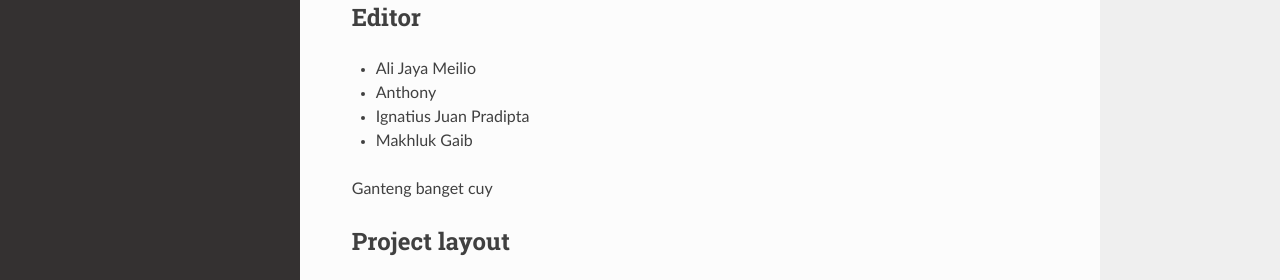
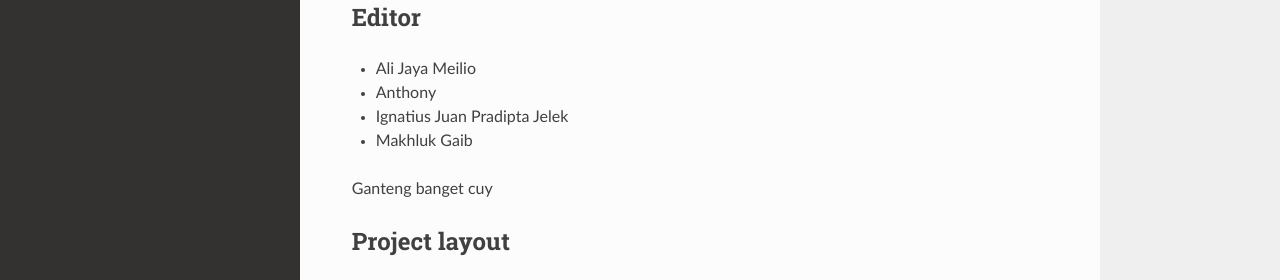
Before and after one commit to alijaya/test, an MkDocs documentation site: the page built from docs/index.md, in a window 1280 px wide. Shown: the part 387-667 px from the top of the page. Built offline with MkDocs 1.6.1, drawn with Linux system fonts in a browser that asks for light colours; nearby versions of some CDN libraries; old or Windows-style settings are respelled for this version of MkDocs.

Commit message:
Juan Jelek :p

```diff
--- a/docs/index.md
+++ b/docs/index.md
@@ -13,7 +13,7 @@ For full documentation visit [mkdocs.org](http://mkdocs.org). &copy;
 
 * Ali Jaya Meilio
 * Anthony
-* Ignatius Juan Pradipta
+* Ignatius Juan Pradipta Jelek
 * Makhluk Gaib
 
 Ganteng banget cuy
```
